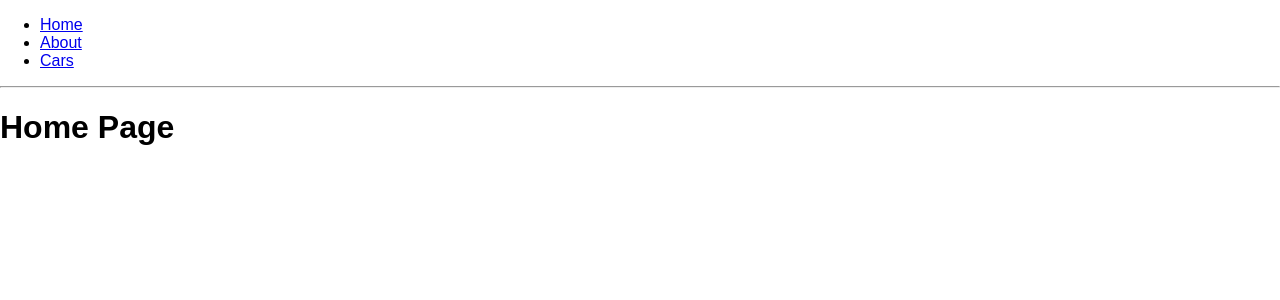
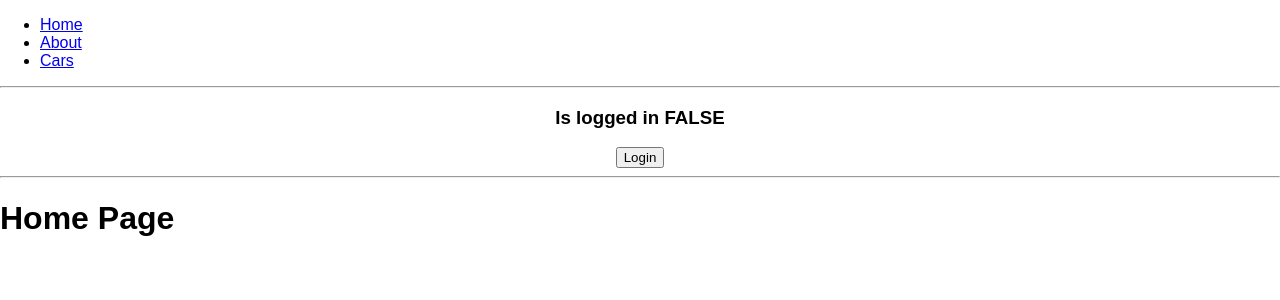
Before and after one commit to casper-ilona/react-theory, a React app: page / in a window 1280 px wide. Shown: the top 300 px of the page. Built offline with nearby package versions, Linux system fonts and the light colour scheme.

Commit message:
Закочили практку по рефкт теории

```diff
--- a/src/App.js
+++ b/src/App.js
@@ -2,10 +2,16 @@
 import './App.scss';
 import About from './About/About';
 import Cars from './Cars/Cars';
-import { NavLink, Route, Switch,Redirect } from 'react-router-dom';
+import { NavLink, Redirect, Route, Switch } from 'react-router-dom';
 import CarDetail from './CarDetali/CarDetali';
 
 class App extends Component {
+
+    state = {
+        isLoggedIn: false
+    };
+
+
     render() {
 
         return (
@@ -34,12 +40,19 @@
                 </nav>
 
                 <hr/>
+                <div style={{textAlign:'center'}}>
+                   <h3>Is logged in {this.state.isLoggedIn ? 'TRUE': 'FALSE'}</h3>
+                   <button onClick={() => this.setState({isLoggedIn: true})}>Login</button>
+                </div>
+                <hr/>
 
 
                 {/*lokalhost:3000,*/}
                 <Switch>
-                    < Route path="/" exact render={() => <h1>Home Page</h1>}/>
-                    <Route path="/about" component={About}/>
+                    <Route path="/" exact render={() => <h1>Home Page</h1>}/>
+
+                    {this.state.isLoggedIn ? <Route path="/about" component={About}/> : null}
+
                     <Route path="/cars/:name" component={CarDetail}/>
                     <Route path="/cars" component={Cars}/>
                     {/*<Route render={() => <h1 style={{color:'red', textAlign:'center'}}> 404 not found</h1>}/>*/}
@@ -48,8 +61,8 @@
 
 
             </div>
-        )
-   }
+        );
+    }
 }
 
-export default App
+export default App;
```
